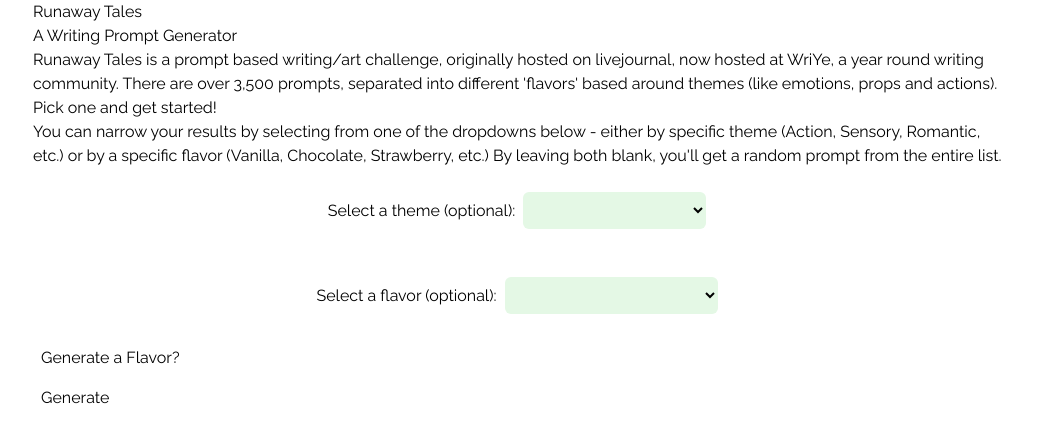
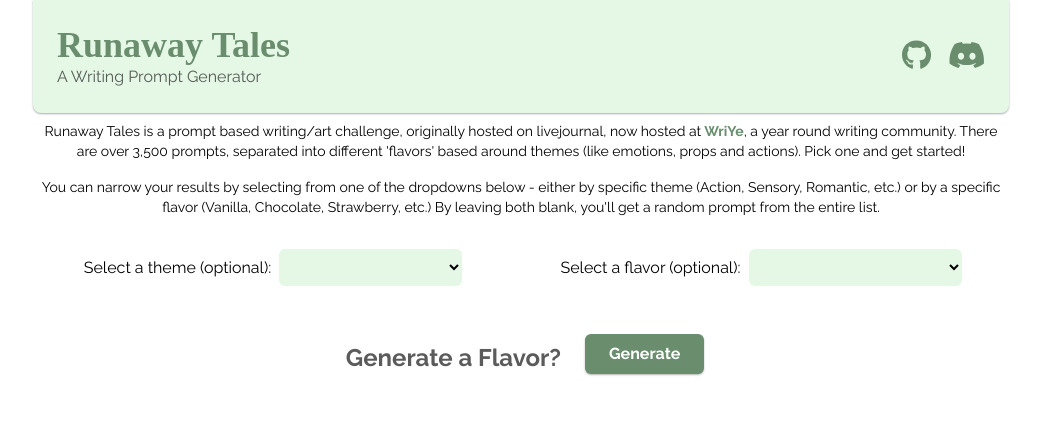
Before and after one commit to kittywizard/runaway-tales-gen, a React (Vite) app: page / in a window 1280 px wide. Shown: the top 442 px of the page, without its empty margins (119-1160 px from the left). Built offline with nearby package versions, Linux system fonts and the light colour scheme; a web font is replaced by a local one.

Commit message:
some tailwind changes

```diff
--- a/public/style.css
+++ b/public/style.css
@@ -553,10 +553,6 @@
   margin: auto;
 }
 
-.m-4 {
-  margin: 1rem;
-}
-
 .mx-auto {
   margin-left: auto;
   margin-right: auto;
@@ -577,25 +573,16 @@
   margin-right: 1rem;
 }
 
-.mb-0 {
-  margin-bottom: 0px;
+.mb-1 {
+  margin-bottom: 0.25rem;
 }
 
-.mt-4 {
-  margin-top: 1rem;
+.mb-4 {
+  margin-bottom: 1rem;
 }
 
-.my-2 {
-  margin-top: 0.5rem;
-  margin-bottom: 0.5rem;
-}
-
-.mb-2 {
-  margin-bottom: 0.5rem;
-}
-
-.grid {
-  display: grid;
+.flex {
+  display: flex;
 }
 
 .hidden {
@@ -614,8 +601,6 @@
   cursor: pointer;
 }
 
-.flex-row {
-  flex-direction: row;
 .flex-row {
   flex-direction: row;
 }
@@ -666,12 +651,12 @@
   padding: 0.5rem;
 }
 
+.p-4 {
+  padding: 1rem;
+}
+
 .p-6 {
   padding: 1.5rem;
-}
-
-.p-4 {
-  padding: 1rem;
 }
 
 .px-6 {
@@ -711,13 +696,6 @@
   line-height: 2.25rem;
 }
 
-.text-4xl {
-  font-size: 2.25rem;
-  line-height: 2.5rem;
-}
-
-
-
 .text-lg {
   font-size: 1.125rem;
   line-height: 1.75rem;
@@ -728,12 +706,13 @@
   line-height: 1rem;
 }
 
+.text-4xl {
+  font-size: 2.25rem;
+  line-height: 2.5rem;
+}
+
 .font-bold {
   font-weight: 700;
-}
-
-.font-semibold {
-  font-weight: 600;
 }
 
 .text-dark-green {
```
